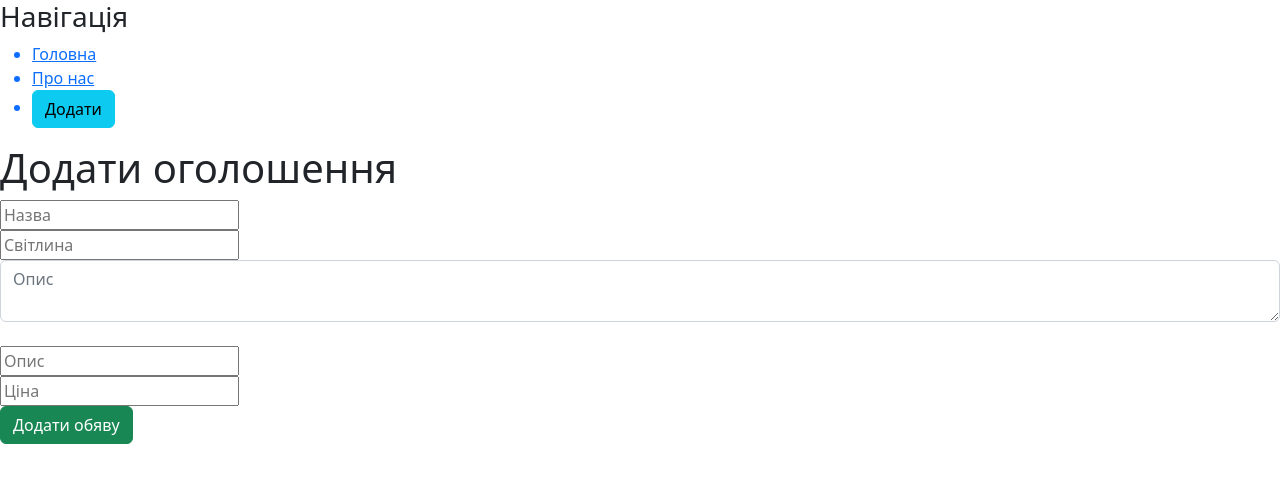
After one commit to Burnnet00/board, a Django app: page /create in a window 1280 px wide. The commit adds this page. Shown: the top 483 px of the page. Run offline with Django 4.2, Linux system fonts and the light colour scheme.

Commit message:
add form create

```diff
--- a/orders/templates/orders/base.html
+++ b/orders/templates/orders/base.html
@@ -10,9 +10,9 @@
 <aside>
     <h3> Навігація</h3>
     <ul>
-        <a href="{% url 'home' %}">Головна</a>
-        <a href="{% url 'about' %}">Про нас</a>
-        <a href="#">Добавити</a>
+        <a href="{% url 'home' %}"><li>Головна</li></a>
+        <a href="{% url 'about' %}"><li>Про нас</li></a>
+        <a href="{% url 'create' %}"><li><button class="btn btn-info">Додати</button></li></a>
     </ul>
 
 
--- /dev/null
+++ b/orders/templates/orders/create.html
@@ -0,0 +1,15 @@
+{% extends 'orders/base.html' %}
+{% block title %}<h1>Додати оголошення</h1>{% endblock %}
+    {% block content %}
+    <div class="f1">
+        <h1>Додати оголошення</h1>
+        <form method="post">
+            <input type="text" placeholder = "Назва"><br>
+            <input form method="post" enctype="multipart/form-data" placeholder = "Світлина"><br>
+            <textarea class="form-control" placeholder = "Опис"></textarea><br>
+            <input type="text" placeholder = "Опис"><br>
+            <input type="text" placeholder = "Ціна"><br>
+            <button class="btn btn-success" type="submit">Додати обяву</button>
+        </form>
+    </div>
+    {% endblock %}
--- a/orders/urls.py
+++ b/orders/urls.py
@@ -5,4 +5,5 @@ urlpatterns = [
 
     path('', views.home, name='home'),
     path('about', views.about, name='about'),
+    path('create', views.create, name='create'),
 ]
--- a/orders/views.py
+++ b/orders/views.py
@@ -7,3 +7,6 @@ def home(reguest):
 
 def about(reguest):
     return render(reguest, 'orders/about.html')
+
+def create(request):
+    return render(request, 'orders/create.html')
```
Also changed, not shown: db.sqlite3.
